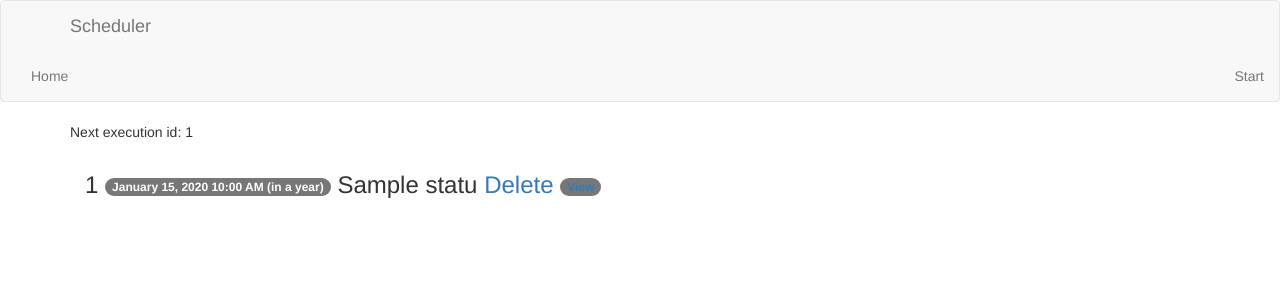
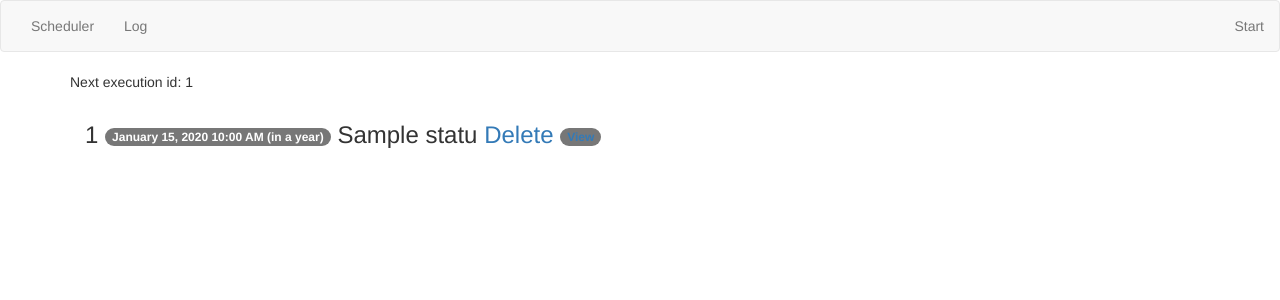
Before and after one commit to 5genesis/ELCM, a Flask app: template Scheduler/templates/index.html in a window 1280 px wide. Shown: the top 300 px of the page. Run offline with Flask 2, Linux system fonts and the light colour scheme; the template is opened without the code that fills it: most values are stand-ins (such as "Sample title", 1, 10 or a date in 2020); parts of the project's set-up code (start-up, migrations or seed data) failed here and were passed over; some libraries are stand-ins or nearby versions.

Commit message:
Add application log page, remove header

```diff
--- a/Helper/log.py
+++ b/Helper/log.py
@@ -173,8 +173,9 @@ class Log:
             handler.close()
 
     @classmethod
-    def RetrieveLog(cls, file: str, tail: Optional[int] = None) -> List[str]:
+    def RetrieveLog(cls, file: str = None, tail: Optional[int] = None) -> List[str]:
         res = []
+        file = join(Config().Logging.Folder, 'Scheduler.log') if file is None else file
         with open(file, 'r', encoding='utf-8') as log:
             for l in log: res.append(l)
         if tail is not None and tail < len(res):
@@ -183,6 +184,6 @@ class Log:
         return res
 
     @classmethod
-    def RetrieveLogInfo(cls, file, tail: Optional[int] = None) -> LogInfo:
+    def RetrieveLogInfo(cls, file:str = None, tail: Optional[int] = None) -> LogInfo:
         log = cls.RetrieveLog(file, tail)
         return LogInfo.FromLog(log)
--- a/Scheduler/templates/_navbar.html
+++ b/Scheduler/templates/_navbar.html
@@ -1,18 +1,8 @@
 <nav class="navbar navbar-default">
-    <div class="container">
-        <div class="navbar-header">
-            <button type="button" class="navbar-toggle collapsed" data-toggle="collapse" data-target="#bs-example-navbar-collapse-1" aria-expanded="false">
-                <span class="sr-only">Toggle navigation</span>
-                <span class="icon-bar"></span>
-                <span class="icon-bar"></span>
-                <span class="icon-bar"></span>
-            </button>
-            <a class="navbar-brand" href="{{ url_for('index') }}">Scheduler</a>
-        </div>
-    </div>
     <div class="collapse navbar-collapse" id="bs-example-navbar-collapse-1">
         <ul class="nav navbar-nav">
-            <li><a href="{{ url_for('index') }}">Home</a></li>
+            <li><a href="{{ url_for('index') }}">Scheduler</a></li>
+            <li><a href="{{ url_for('log') }}">Log</a></li>
         </ul>
         <ul class="nav navbar-nav navbar-right">
             <li><a href="{{ url_for('executor.start') }}">Start</a></li>
```
Also changed, not shown: Scheduler/routes.py (+6 -1 lines), Scheduler/templates/mainLog.html (added, +14 -0 lines).
